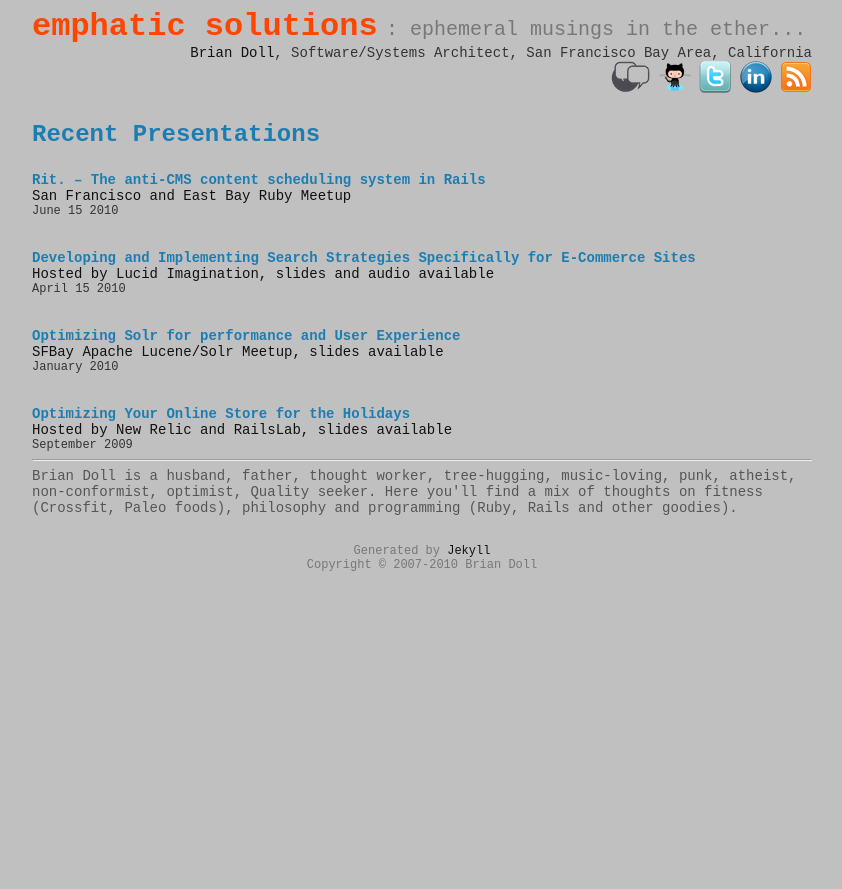
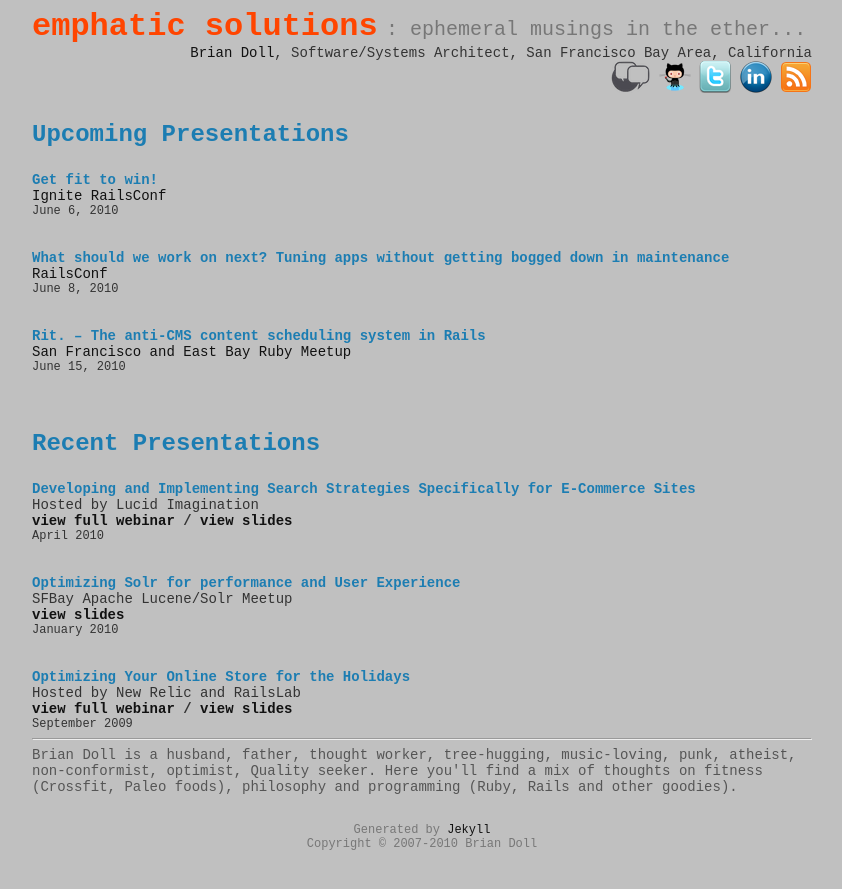
Before and after one commit to briandoll/briandoll.github.com, a Jekyll site: the page built from talks.html, in a window 1280 px wide. Shown: the top 889 px of the page, without its empty margins (218-1060 px from the left). Built offline with Jekyll 4.4.1, drawn with Linux system fonts in a browser that asks for light colours; nearby versions of some CDN libraries.

Commit message:
adding more talks

```diff
--- a/css/base.css
+++ b/css/base.css
@@ -99,6 +99,11 @@ h2 {
 	color: #1C7DB2;
 }
 
+.links {
+	font-size: 14px;
+	font-weight: 700;
+}
+
 h2 a {
 
 }
--- a/talks.html
+++ b/talks.html
@@ -3,31 +3,50 @@ layout: default
 title: Brian Doll - emphatic solutions
 ---
 
-<h1>Recent Presentations</h1>
+<h1>Upcoming Presentations</h1>
+
+<div>
+  <div class="talk-title">Get fit to win!</div>
+  <div class="location"><a href="http://igniterailsconf.com/speakers/365">Ignite RailsConf</a></div>
+  <div class="date">June 6, 2010</div>
+</div>
+<br/><br/>
+
+<div>
+  <div class="talk-title">What should we work on next? Tuning apps without getting bogged down in maintenance</div>
+  <div class="location"><a href="http://en.oreilly.com/rails2010/public/schedule/detail/15388">RailsConf</a></div>
+  <div class="date">June 8, 2010</div>
+</div>
+<br/><br/>
 
 <div>
   <div class="talk-title">Rit. – The anti-CMS content scheduling system in Rails</div>
   <div class="location"><a href="http://bit.ly/aYTAMr">San Francisco and East Bay Ruby Meetup</a></div>
-  <div class="date">June 15 2010</div>
+  <div class="date">June 15, 2010</div>
 </div>
 <br/><br/>
 
+<h1>Recent Presentations</h1>
+
 <div>
   <div class="talk-title">Developing and Implementing Search Strategies Specifically for E-Commerce Sites</div>
-  <div class="location"><a href="http://bit.ly/solr-ecom">Hosted by Lucid Imagination, slides and audio available</a></div>
-  <div class="date">April 15 2010</div>
+  <div class="location">Hosted by Lucid Imagination</a></div>
+  <div class="links"><a href="http://bit.ly/solr-ecom">view full webinar</a> / <a href="http://bit.ly/c6eNwc">view slides</a></div>
+  <div class="date">April 2010</div>
 </div>
 
 <br/><br/>
 <div>
   <div class="talk-title">Optimizing Solr for performance and User Experience</div>
-  <div class="location"><a href="http://bit.ly/53eAiQ">SFBay Apache Lucene/Solr Meetup, slides available</a></div>
+  <div class="location">SFBay Apache Lucene/Solr Meetup</div>
+  <div class="links"><a href="http://bit.ly/53eAiQ">view slides</a></div>
   <div class="date">January 2010</div>
 </div>
 
 <br/><br/>
 <div>
   <div class="talk-title">Optimizing Your Online Store for the Holidays</div>
-  <div class="location"><a href="http://bit.ly/vM336">Hosted by New Relic and RailsLab, slides available</a></div>
+  <div class="location">Hosted by New Relic and RailsLab</div>
+  <div class="links"><a href="http://bit.ly/vM336">view full webinar</a> / <a href="http://www.slideshare.net/briandoll/optimizing-your-online-store-for-the-holidays">view slides</a></div>
   <div class="date">September 2009</div>
 </div>
```
